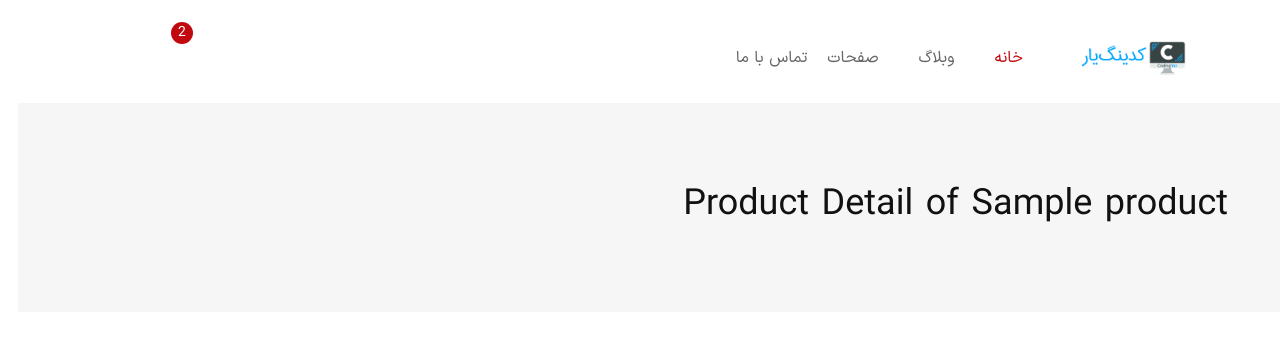
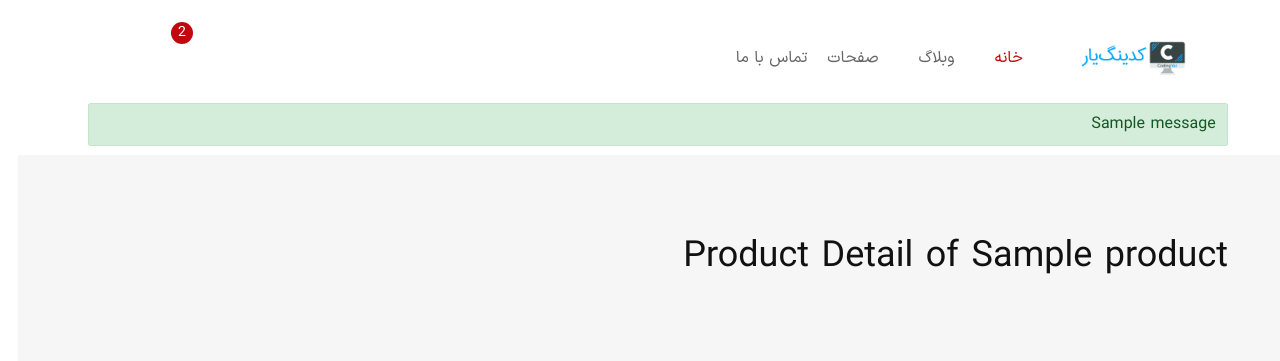
Before and after one commit to a1364t/onlineshop, a Django app: page /products/1/ in a window 1280 px wide. Shown: the top 361 px of the page. Run offline with Django 4.2, Linux system fonts and the light colour scheme; tables that the repository leaves empty hold one stand-in row (values such as "Sample post"); one stand-in notice (Sample message) is shown; parts of the project's set-up code (start-up, migrations or seed data) failed here and were passed over; some libraries are stand-ins or nearby versions; some web fonts are replaced.

Commit message:
add messages framework

```diff
--- a/products/views.py
+++ b/products/views.py
@@ -1,5 +1,7 @@
 from django.views import generic
 from django.shortcuts import get_object_or_404, reverse
+from django.utils.translation import gettext as _
+from django.contrib import messages
 
 from .models import Product, Comment
 
--- a/templates/_base.html
+++ b/templates/_base.html
@@ -125,6 +125,19 @@
 </header>
 <!-- Header End -->
 
+{% if messages %}
+    <div class="container">
+        {% for message in messages %}
+            <div class="alert alert-{{message.tags}}">{{ message }}</div>
+        {% endfor %}
+    </div>
+<!--    <ul class="messages">-->
+<!--        {% for message in messages %}-->
+<!--            <li {% if messages.tags %} class="{{ message.tag }}" {% endif %}></li>-->
+<!--        {% endfor %}-->
+<!--    </ul>-->
+{% endif %}
+
 {% block content %}
 
 {% endblock %}
```
Also changed, not shown: config/settings.py (+7 -0 lines).
